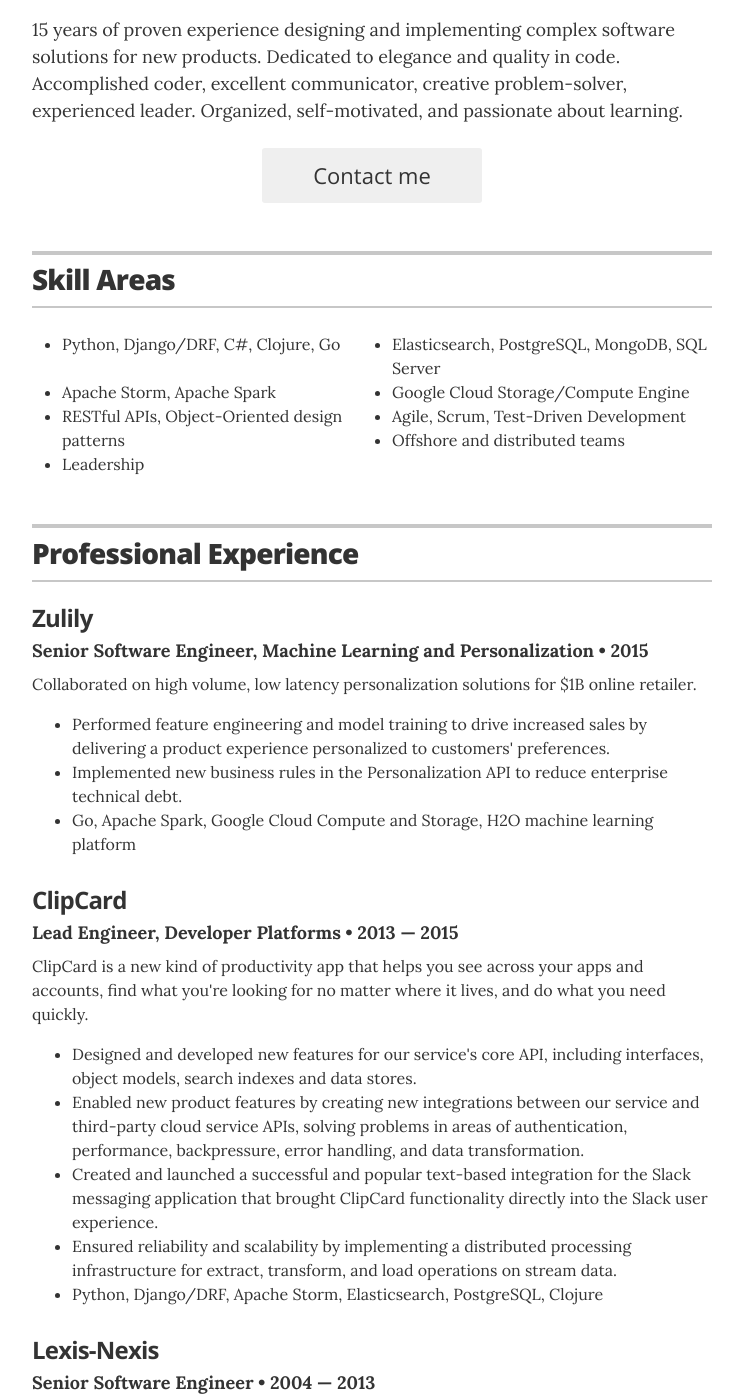
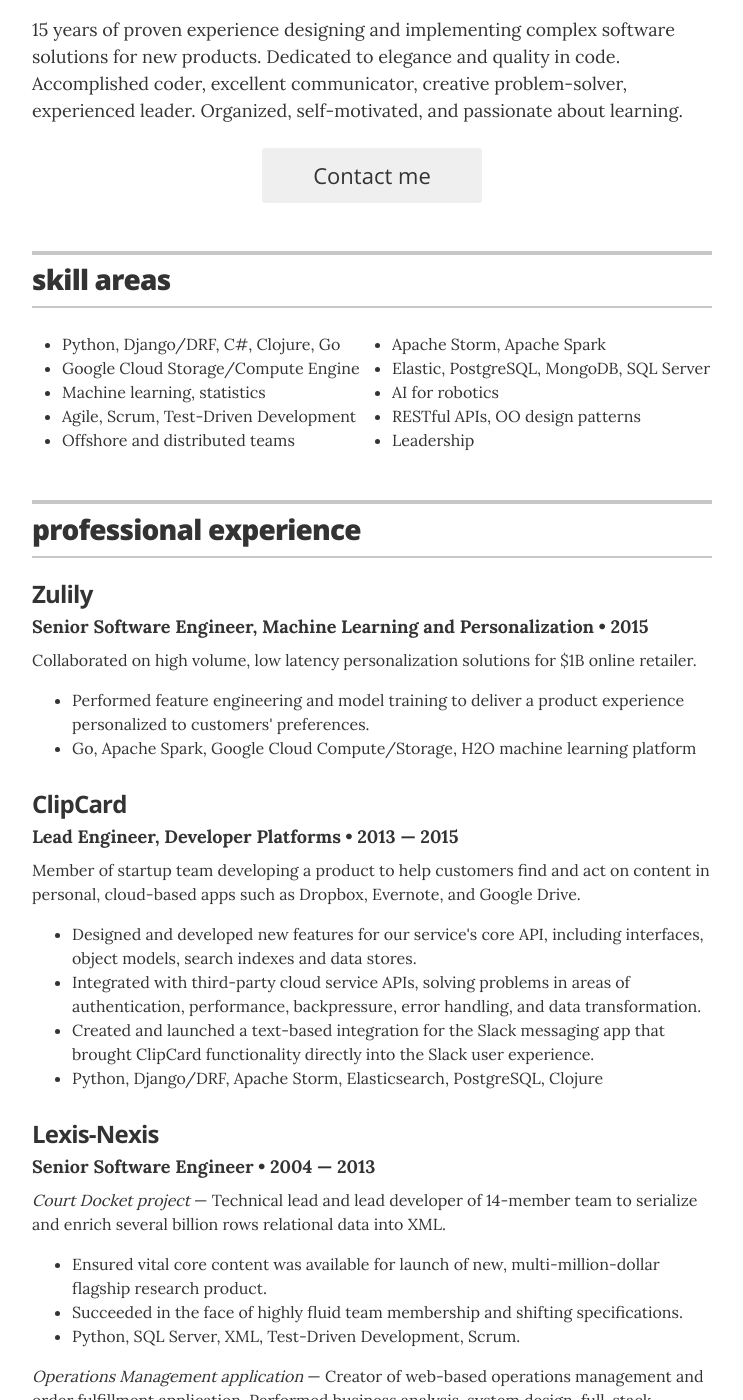
Before and after one commit to mattskone/mattskone.github.io, a Jekyll site: the page built from index.html, in a window 1280 px wide and 1400 px high, scrolled down 270 px. Shown: the whole window, without its empty margins (268-1011 px from the left). Built offline with Jekyll 4.4.1, drawn with Linux system fonts in a browser that asks for light colours; some of the changed text lies outside the part shown.

Commit message:
Content updates

```diff
--- a/_layouts/resume.html
+++ b/_layouts/resume.html
@@ -10,7 +10,7 @@
       <header class="page-header">
 
         {% if site.resume_avatar == 'true' %}
-		<img src="images/me.jpg" alt="my photo" class="avatar">
+		<img src="images/avatar.jpg" alt="Matt Skone" class="avatar">
         {% endif %}
 
         <h1 class="header-name">{{ site.resume_name }}</h1>
@@ -42,17 +42,19 @@
 	<section class="content-section">
 
 	<header class="section-header">
-		<h2>Skill Areas</h2>
+		<h2>skill areas</h2>
 	</header>
 
 	<div class="resume-item">
 		<ul class="columns">
 			<li class="column one-half">Python, Django/DRF, C#, Clojure, Go</li>
-			<li class="column one-half">Elasticsearch, PostgreSQL, MongoDB, SQL Server</li>
 			<li class="column one-half">Apache Storm, Apache Spark</li>
 			<li class="column one-half">Google Cloud Storage/Compute Engine</li>
-			<li class="column one-half">RESTful APIs, Object-Oriented design patterns</li>
+			<li class="column one-half">Elastic, PostgreSQL, MongoDB, SQL Server</li>
+			<li class="column one-half">Machine learning, statistics</li>
+			<li class="column one-half">AI for robotics</li>
 			<li class="column one-half">Agile, Scrum, Test-Driven Development</li>
+			<li class="column one-half">RESTful APIs, OO design patterns</li>
 			<li class="column one-half">Offshore and distributed teams</li>
 			<li class="column one-half">Leadership</li>
 		</ul>
@@ -67,7 +69,7 @@
 	<section class="content-section">
 
 	<header class="section-header">
-		<h2>Professional Experience</h2>
+		<h2>professional experience</h2>
 	</header>
 
 	<div class="resume-item">
@@ -75,21 +77,19 @@
 		<h4 class="resume-item-details">Senior Software Engineer, Machine Learning and Personalization &bull; 2015</h4>
 		<p class="resume-item-copy">Collaborated on high volume, low latency personalization solutions for $1B online retailer.</p>
 		<ul>
-			<li>Performed feature engineering and model training to drive increased sales by delivering a product experience personalized to customers' preferences.</li>
-			<li>Implemented new business rules in the Personalization API to reduce enterprise technical debt.</li>
-			<li>Go, Apache Spark, Google Cloud Compute and Storage, H2O machine learning platform</li>
+			<li>Performed feature engineering and model training to deliver a product experience personalized to customers' preferences.</li>
+			<li>Go, Apache Spark, Google Cloud Compute/Storage, H2O machine learning platform</li>
 		</ul>
 	</div>
 
 	<div class="resume-item">
 		<h3 class="resume-item-title">ClipCard</h3>
 		<h4 class="resume-item-details">Lead Engineer, Developer Platforms &bull; 2013 &mdash; 2015</h4>
-		<p class="resume-item-copy">ClipCard is a new kind of productivity app that helps you see across your apps and accounts, find what you're looking for no matter where it lives, and do what you need quickly.</p>
+		<p class="resume-item-copy">Member of startup team developing a product to help customers find and act on content in personal, cloud-based apps such as Dropbox, Evernote, and Google Drive.</p>
  		<ul class="resume-item-list">
 			<li>Designed and developed new features for our service's core API, including interfaces, object models, search indexes and data stores.</li>
-			<li>Enabled new product features by creating new integrations between our service and third-party cloud service APIs, solving problems in areas of authentication, performance, backpressure, error handling, and data transformation.</li>
-			<li>Created and launched a successful and popular text-based integration for the Slack messaging application that brought ClipCard functionality directly into the Slack user experience.</li>
-			<li>Ensured reliability and scalability by implementing a distributed processing infrastructure for extract, transform, and load operations on stream data.</li>
+			<li>Integrated with third-party cloud service APIs, solving problems in areas of authentication, performance, backpressure, error handling, and data transformation.</li>
+			<li>Created and launched a text-based integration for the Slack messaging app that brought ClipCard functionality directly into the Slack user experience.</li>
 			<li>Python, Django/DRF, Apache Storm, Elasticsearch, PostgreSQL, Clojure</li>
           	</ul>
         </div>
@@ -107,18 +107,14 @@
 		<ul>
 			<li>Enabled $18 million in new revenue to date.</li>
 			<li>Solid, durable app remains in use eight years after first release.</li>
-			<li>C#, SQL Server, ASP.Net, HTML/CSS, Javascript.</li>
+			<li>C#, SQL Server, ASP.Net, CSS, Javascript.</li>
 		</ul>
         </div>
 
 	<div class="resume-item">
 		<h3 class="resume-item-title">Expeditors International</h3>
 		<h4 class="resume-item-details">Data Warehouse Analyst &bull; 2003 &mdash; 2004</h4>
-		<p class="resume-item-copy"> Developed data warehouse and business intelligence applications for $5 billion international corporation.</p>
-		<ul>
-			<li>IBM DB2</li>
-			<li>Informatica extract, transform, and load (ETL) suite</li>
-		</ul>
+		<p class="resume-item-copy"> Developed data warehouse and business intelligence applications for $5B corporation.</p>
 	</div>
 
 	<div class="resume-item">
@@ -128,18 +124,14 @@
 		<ul>
 			<li>Served over 100 employees in five companies.</li>
 			<li>Reduced payroll processing time and errors by over 50%.</li>
-			<li>C#, SQL Server, ASP.Net, HTML, Javascript.</li>
+			<li>C#, SQL Server, ASP.Net, Javascript.</li>
 		</ul>
 	</div>
 
 	<div class="resume-item">
 		<h3 class="resume-item-title">U.S. Navy</h3>
 		<h4 class="resume-item-details">Operations Center Watch Officer &bull; 2011 &mdash; 2012</h4>
-		<p class="resume-item-copy"> Monitored U.S. military operations throughout Europe, coordinated with U.S. and Allied headquarters, maintained clear lines of communication, and kept senior leadership informed.</p>
-		<ul>
-			<li>Awarded twice for outstanding initiative, leadership, and performance.</li>
-			<li>Instituted more rigorous training regimen that improved watch team readiness and proficiency in responding to crises.</li>
-		</ul>
+		<p class="resume-item-copy"> Monitored U.S. military operations throughout Europe, coordinated with U.S. and Allied headquarters.  First responder to international crises.  Awarded twice for outstanding initiative, leadership, and performance.</br></br>
 
 		<h4 class="resume-item-details">Commanding/Executive Officer &bull; 2001 &mdash; 2003</h4>
 		<p class="resume-item-copy"> Second-in-Command, then Commanding Officer of two patrol boat units. Solely responsible for organization, training and performance of 64 Sailors, four patrol boats and associated vehicles, weapons, and equipment, including wartime Persian Gulf deployment.</p>
@@ -159,13 +151,13 @@
 	<section class="content-section">
 
 	<header class="section-header">
-		<h2>Education</h2>
+		<h2>education</h2>
 	</header>
 
 	<div class="resume-item">
 		<h3 class="resume-item-title">Georgia Institue of Technology</h3>
 		<h4 class="resume-item-details">Master of Science, Computer Science &bull; 2014 &mdash; 2017</h4>
-		<p class="resume-item-copy">Georgia Tech's online degree program includes courses in Machine Learning (completed), Knowledge-Based Artificial Intelligence (completed), AI for Robotics (completed), Computer Vision (in progress), Algorithms, and other topics. I am pursuing a dual specialization in Machine Learning and Computational Perception/Robotics.</p>
+		<p class="resume-item-copy">Georgia Tech's online degree program includes courses in Machine Learning, Artificial Intelligence, Algorithms, and other topics. I am pursuing a dual specialization in Machine Learning and Computational Perception/Robotics.</p>
 	</div>
 
 	<div class="resume-item">
@@ -177,41 +169,17 @@
 
       {% endif %}
 
-      {% if site.resume_section_projects %}
-
-	<section class="content-section">
-
-        <header class="section-header">
-          <h2>Projects</h2>
-        </header>
-
-        <div class="resume-item">
-          <h3 class="resume-item-title"><a href="http://donutlocator.io">donutfinder.io</a></h3>
-          <h4 class="resume-item-details">Founder & Primary Developer &bull; 2012 &mdash; Present</h4>
-          <p class="resume-item-copy">Donut Locator is an open source node/ember app that lets users find donuts within a defined radius from their home.</p>
-        </div>
-
-        <div class="resume-item">
-          <h3 class="resume-item-title">Springfield Donut Eater's User Group</h3>
-          <h4 class="resume-item-details">Co-Founder & Organizer &bull; 2007 &mdash; Present</h4>
-          <p class="resume-item-copy">DEUG is a local monthly meetup in Springfield where we share all the latest tips and tricks for dat donut lifestyle. I organize the group, and typically eat most of the donuts.</p>
-        </div>
-
-      </section>
-
-      {% endif %}
-
       {% if site.resume_section_community %}
 
 	<section class="content-section">
 
 	<header class="section-header">
-		<h2>Tech Community</h2>
+		<h2>tech community</h2>
 	</header>
 
         <div class="resume-item">
 		<ul class="columns">
-			<li class="column one-half">ML Conf Seattle 2015 (Machine Learning)</li>
+			<li class="column one-half">Machine Learning Conf Seattle 2015</li>
 			<li class="column one-half">PyCon US 2011,2014</li>
 			<li class="column one-half">MongoDB Seattle 2010, 2012</li>
 			<li class="column one-half">OSCON 2011</li>
```
Also changed, not shown: images/avatar.jpg, images/me.jpg (deleted).
